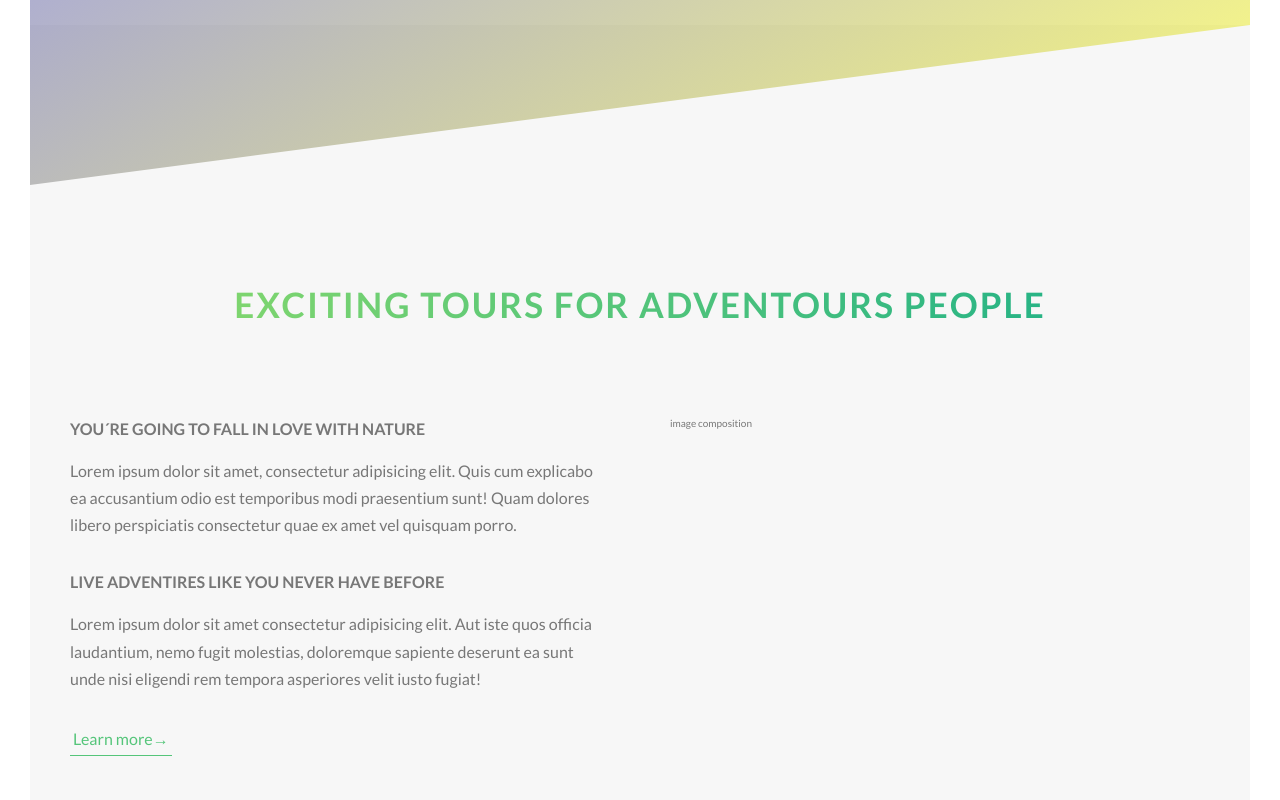
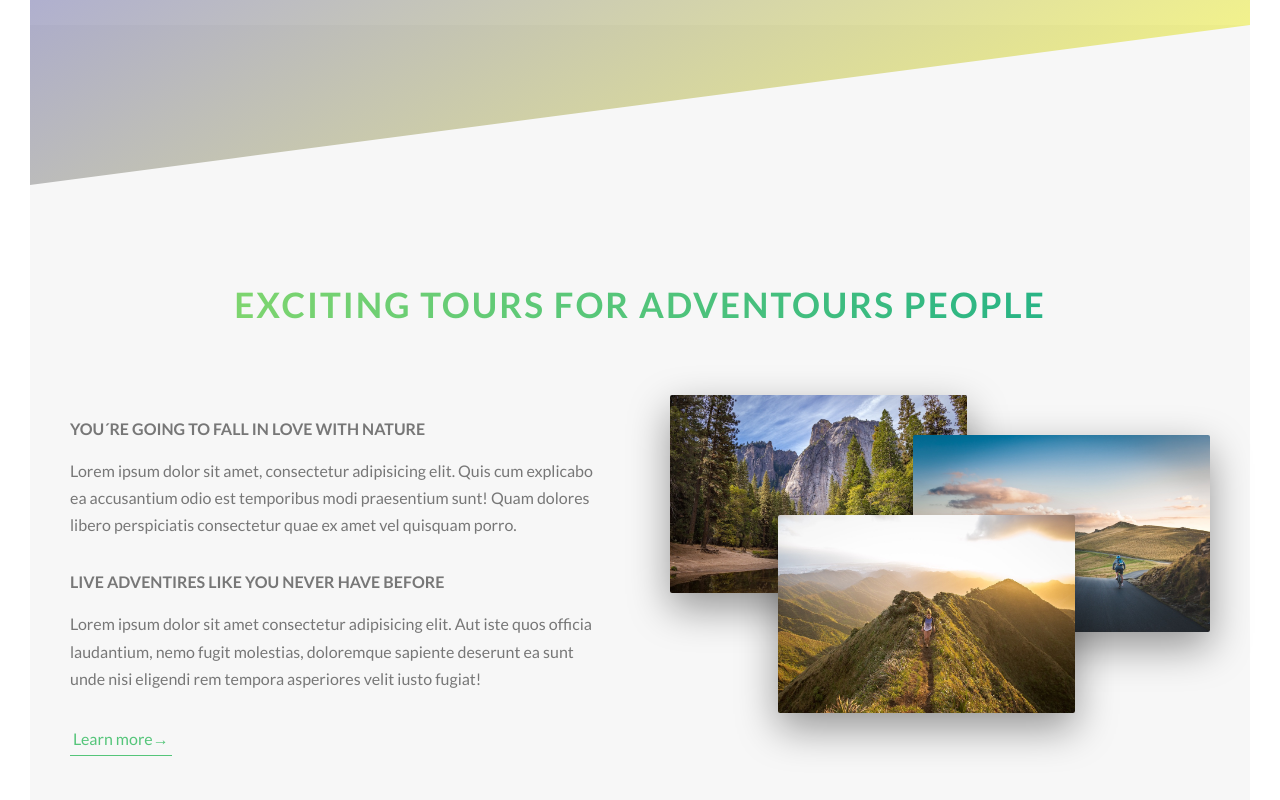
Before and after one commit to eliecerj/advanced-css-saas-course, a website built with Vite: page natours/index.html in a window 1280 px wide. Shown: the part 605-1405 px from the top of the page. Built offline with nearby package versions, Linux system fonts and the light colour scheme; files whose address does not match are found by name.

Commit message:
complete about section

```diff
--- /dev/null
+++ b/natours/assets/sass/components/_composition.scss
@@ -0,0 +1,41 @@
+.composition {
+
+  position: relative;
+
+  &__photo {
+    width: 55%;
+    box-shadow:  0 1.5rem 4rem rgba($color-black, .4);
+    border-radius: 2px;
+    position: absolute;
+    z-index: 10;
+    transition: all .2s;
+    outline-offset: 2rem;
+
+    &--p1 {
+      left: 0;
+      top: -2rem;
+    }
+
+    &--p2 {
+      right: 0;
+      top: 2rem;
+    }
+
+    &--p3 {
+      left: 20%;
+      top: 10rem;
+    }
+
+    &:hover {
+      outline: 1.5rem solid $color-primary;
+      transform: scale(1.05) translateY(-.5rem);
+      box-shadow: 0 2.5rem 4rem rgba($color-black, .5);
+      z-index: 20;
+    }
+  }
+  // 2 en 1 hover y __photo not hover
+  &:hover &__photo:not(:hover) {
+    transform: scale(.95);
+  }
+
+}
--- a/natours/assets/sass/main.scss
+++ b/natours/assets/sass/main.scss
@@ -8,6 +8,7 @@
 @import "base/utilities";
 
 @import "components/button";
+@import "components/composition";
 
 @import "layout/header";
 @import "layout/grid";
--- a/natours/index.html
+++ b/natours/index.html
@@ -44,7 +44,11 @@
           <a href="#" class="btn-text">Learn more&rarr;</a>
         </div>
         <div class="col-1-of-2">
-          image composition
+          <div class="composition">
+              <img src="assets/img/nat-1-large.jpg" alt="Photo1" class="composition__photo composition__photo--p1">
+              <img src="assets/img/nat-2-large.jpg" alt="Photo2" class="composition__photo composition__photo--p2">
+              <img src="assets/img/nat-3-large.jpg" alt="Photo3" class="composition__photo composition__photo--p3">
+          </div>
         </div>
       </div>
     </section>
```
